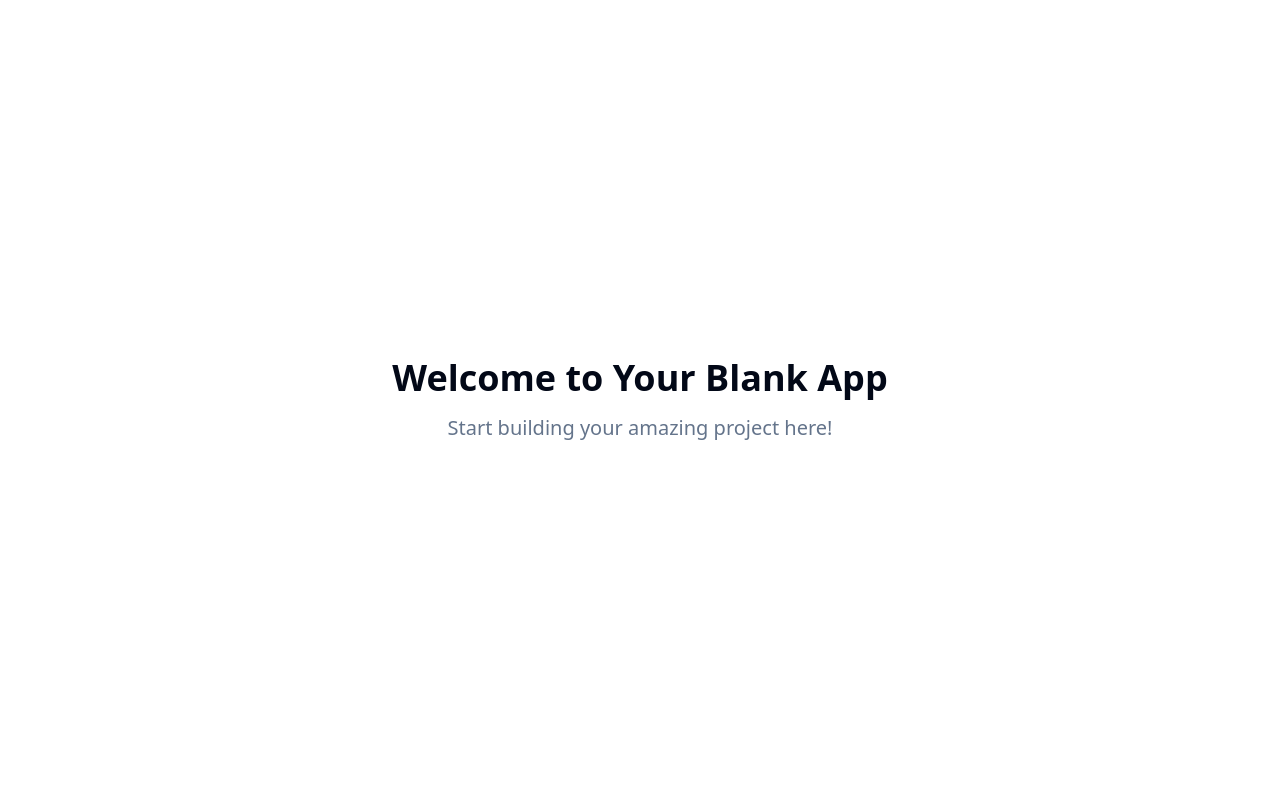
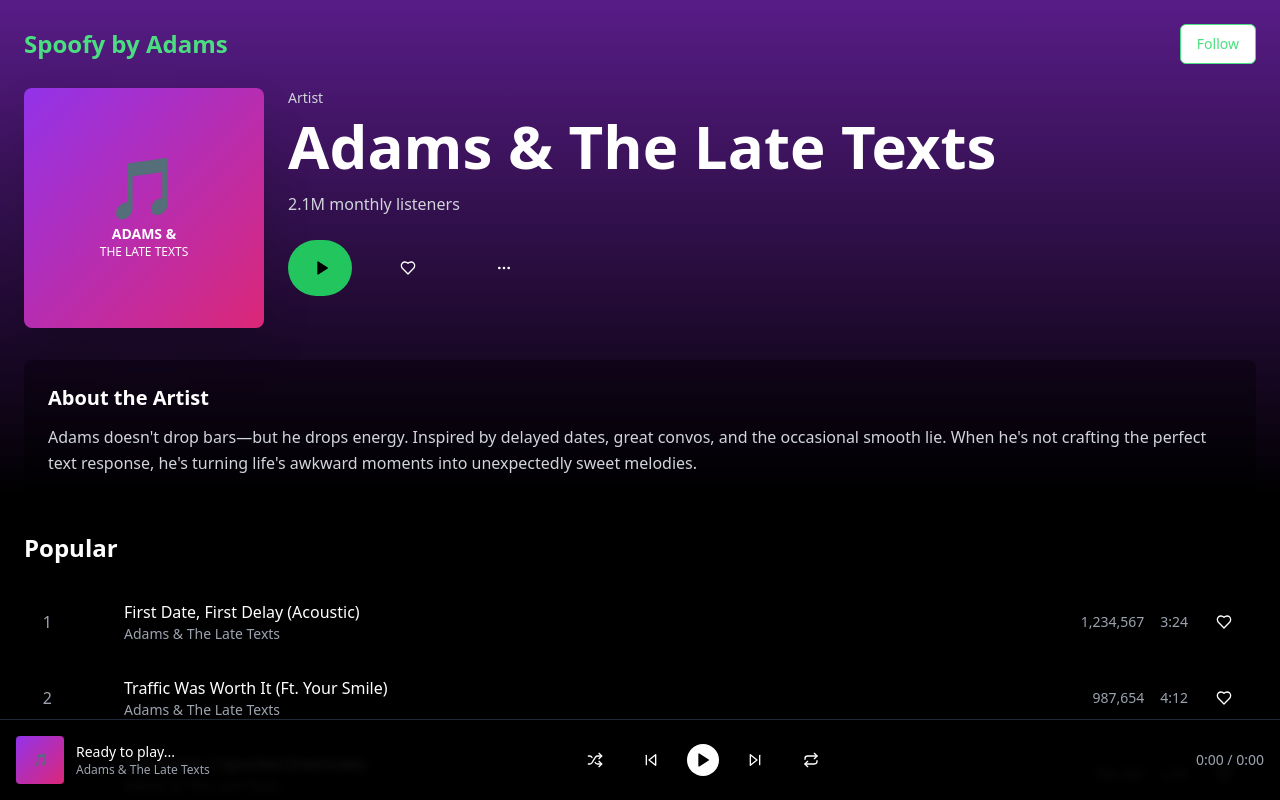
Before and after one commit to yeswadams/late-texts-spoofy-vibes, a React (Vite) app: page / in a window 1280 px wide. Shown: the top 800 px of the page. Built offline with nearby package versions, Linux system fonts and the light colour scheme.

Commit message:
Feat: Implement Spoofy by Adams app
Implement a fake Spotify-style artist profile web app with a dark UI, featuring a playful theme, fake songs, and a fun message on play button click.

```diff
--- a/index.html
+++ b/index.html
@@ -1,14 +1,15 @@
+
 <!DOCTYPE html>
 <html lang="en">
   <head>
     <meta charset="UTF-8" />
     <meta name="viewport" content="width=device-width, initial-scale=1.0" />
-    <title>late-texts-spoofy-vibes</title>
-    <meta name="description" content="Lovable Generated Project" />
-    <meta name="author" content="Lovable" />
+    <title>Spoofy by Adams - Music for the Heart</title>
+    <meta name="description" content="Adams & The Late Texts - Turning life's awkward moments into sweet melodies" />
+    <meta name="author" content="Adams" />
 
-    <meta property="og:title" content="late-texts-spoofy-vibes" />
-    <meta property="og:description" content="Lovable Generated Project" />
+    <meta property="og:title" content="Spoofy by Adams - Music for the Heart" />
+    <meta property="og:description" content="Adams & The Late Texts - Turning life's awkward moments into sweet melodies" />
     <meta property="og:type" content="website" />
     <meta property="og:image" content="https://lovable.dev/opengraph-image-p98pqg.png" />
 
--- a/src/components/ui/dialog.tsx
+++ b/src/components/ui/dialog.tsx
@@ -1,3 +1,4 @@
+
 import * as React from "react"
 import * as DialogPrimitive from "@radix-ui/react-dialog"
 import { X } from "lucide-react"
--- a/src/pages/Index.tsx
+++ b/src/pages/Index.tsx
@@ -1,12 +1,185 @@
-// Update this page (the content is just a fallback if you fail to update the page)
+
+import { useState } from "react";
+import { Play, Heart, MoreHorizontal, Shuffle, SkipBack, SkipForward, Repeat } from "lucide-react";
+import { Button } from "@/components/ui/button";
+import { Dialog, DialogContent, DialogDescription, DialogHeader, DialogTitle } from "@/components/ui/dialog";
 
 const Index = () => {
+  const [showModal, setShowModal] = useState(false);
+  const [currentTrack, setCurrentTrack] = useState("");
+
+  const tracks = [
+    { id: 1, title: "First Date, First Delay (Acoustic)", duration: "3:24", plays: "1,234,567" },
+    { id: 2, title: "Traffic Was Worth It (Ft. Your Smile)", duration: "4:12", plays: "987,654" },
+    { id: 3, title: "She Asked, I Spoofed (Interlude)", duration: "2:45", plays: "756,432" },
+    { id: 4, title: "You Got Me Typing Too Much", duration: "3:56", plays: "543,210" },
+    { id: 5, title: "Softer When You Laugh", duration: "4:33", plays: "432,109" },
+  ];
+
+  const handlePlay = (trackTitle: string) => {
+    setCurrentTrack(trackTitle);
+    setShowModal(true);
+  };
+
   return (
-    <div className="min-h-screen flex items-center justify-center bg-background">
-      <div className="text-center">
-        <h1 className="text-4xl font-bold mb-4">Welcome to Your Blank App</h1>
-        <p className="text-xl text-muted-foreground">Start building your amazing project here!</p>
+    <div className="min-h-screen bg-gradient-to-b from-purple-900 via-black to-black text-white">
+      {/* Header */}
+      <header className="flex items-center justify-between p-4 md:p-6">
+        <h1 className="text-2xl font-bold text-green-400">Spoofy by Adams</h1>
+        <Button variant="outline" className="border-green-400 text-green-400 hover:bg-green-400 hover:text-black">
+          Follow
+        </Button>
+      </header>
+
+      {/* Artist Profile Section */}
+      <div className="px-4 md:px-6 pb-8">
+        <div className="flex flex-col md:flex-row items-start gap-6 mb-8">
+          {/* Album Cover */}
+          <div className="w-60 h-60 bg-gradient-to-br from-purple-600 to-pink-600 rounded-lg shadow-2xl flex items-center justify-center flex-shrink-0">
+            <div className="text-center">
+              <div className="text-6xl mb-2">🎵</div>
+              <div className="text-sm font-semibold">ADAMS &</div>
+              <div className="text-xs">THE LATE TEXTS</div>
+            </div>
+          </div>
+
+          {/* Artist Info */}
+          <div className="flex-1">
+            <p className="text-sm text-gray-300 mb-2">Artist</p>
+            <h1 className="text-4xl md:text-6xl font-bold mb-4">Adams & The Late Texts</h1>
+            <p className="text-gray-300 mb-6">2.1M monthly listeners</p>
+
+            {/* Play Controls */}
+            <div className="flex items-center gap-4 mb-6">
+              <Button
+                size="lg"
+                className="bg-green-500 hover:bg-green-400 text-black rounded-full w-14 h-14"
+                onClick={() => handlePlay("Random Track")}
+              >
+                <Play className="w-6 h-6 ml-1" fill="currentColor" />
+              </Button>
+              <Button variant="ghost" size="lg">
+                <Heart className="w-6 h-6" />
+              </Button>
+              <Button variant="ghost" size="lg">
+                <MoreHorizontal className="w-6 h-6" />
+              </Button>
+            </div>
+          </div>
+        </div>
+
+        {/* About Section */}
+        <div className="mb-8 p-6 bg-black/30 rounded-lg backdrop-blur-sm">
+          <h3 className="text-xl font-semibold mb-3">About the Artist</h3>
+          <p className="text-gray-300 leading-relaxed">
+            Adams doesn't drop bars—but he drops energy. Inspired by delayed dates, great convos,
+            and the occasional smooth lie. When he's not crafting the perfect text response,
+            he's turning life's awkward moments into unexpectedly sweet melodies.
+          </p>
+        </div>
+
+        {/* Popular Tracks */}
+        <div>
+          <h2 className="text-2xl font-bold mb-6">Popular</h2>
+          <div className="space-y-2">
+            {tracks.map((track, index) => (
+              <div
+                key={track.id}
+                className="flex items-center gap-4 p-3 rounded-lg hover:bg-white/10 transition-colors group"
+              >
+                <span className="text-gray-400 w-4 text-right">{index + 1}</span>
+
+                <Button
+                  variant="ghost"
+                  size="sm"
+                  className="w-10 h-10 rounded-full bg-transparent hover:bg-white/20 opacity-0 group-hover:opacity-100 transition-opacity"
+                  onClick={() => handlePlay(track.title)}
+                >
+                  <Play className="w-4 h-4" fill="currentColor" />
+                </Button>
+
+                <div className="flex-1 min-w-0">
+                  <p className="font-medium truncate">{track.title}</p>
+                  <p className="text-sm text-gray-400">Adams & The Late Texts</p>
+                </div>
+
+                <div className="hidden md:block text-sm text-gray-400">
+                  {track.plays}
+                </div>
+
+                <div className="text-sm text-gray-400">
+                  {track.duration}
+                </div>
+
+                <Button variant="ghost" size="sm">
+                  <Heart className="w-4 h-4" />
+                </Button>
+              </div>
+            ))}
+          </div>
+        </div>
+
+        {/* Player Controls (Bottom) */}
+        <div className="fixed bottom-0 left-0 right-0 bg-black/90 backdrop-blur-sm border-t border-gray-800 p-4">
+          <div className="flex items-center justify-between max-w-screen-xl mx-auto">
+            <div className="flex items-center gap-3">
+              <div className="w-12 h-12 bg-gradient-to-br from-purple-600 to-pink-600 rounded flex items-center justify-center text-xs">
+                🎵
+              </div>
+              <div>
+                <p className="text-sm font-medium">Ready to play...</p>
+                <p className="text-xs text-gray-400">Adams & The Late Texts</p>
+              </div>
+            </div>
+
+            <div className="flex items-center gap-4">
+              <Button variant="ghost" size="sm">
+                <Shuffle className="w-4 h-4" />
+              </Button>
+              <Button variant="ghost" size="sm">
+                <SkipBack className="w-5 h-5" />
+              </Button>
+              <Button
+                size="sm"
+                className="bg-white text-black hover:bg-gray-200 rounded-full w-8 h-8"
+                onClick={() => handlePlay("Player Control")}
+              >
+                <Play className="w-4 h-4" fill="currentColor" />
+              </Button>
+              <Button variant="ghost" size="sm">
+                <SkipForward className="w-5 h-5" />
+              </Button>
+              <Button variant="ghost" size="sm">
+                <Repeat className="w-4 h-4" />
+              </Button>
+            </div>
+
+            <div className="hidden md:block text-sm text-gray-400">
+              0:00 / 0:00
+            </div>
+          </div>
+        </div>
       </div>
+
+      {/* Modal */}
+      <Dialog open={showModal} onOpenChange={setShowModal}>
+        <DialogContent className="bg-gray-900 border-gray-700 text-white max-w-md">
+          <DialogHeader>
+            <DialogTitle className="text-center text-xl">🎵 Plot Twist! 🎵</DialogTitle>
+            <DialogDescription className="text-center text-gray-300 text-base leading-relaxed pt-4">
+              Okay, okay… I was just kidding. But if I was an artist, this track would've been about you. 😉
+            </DialogDescription>
+          </DialogHeader>
+          <div className="flex justify-center pt-4">
+            <Button
+              onClick={() => setShowModal(false)}
+              className="bg-green-500 hover:bg-green-400 text-black"
+            >
+              That's actually sweet 💚
+            </Button>
+          </div>
+        </DialogContent>
+      </Dialog>
     </div>
   );
 };
```
